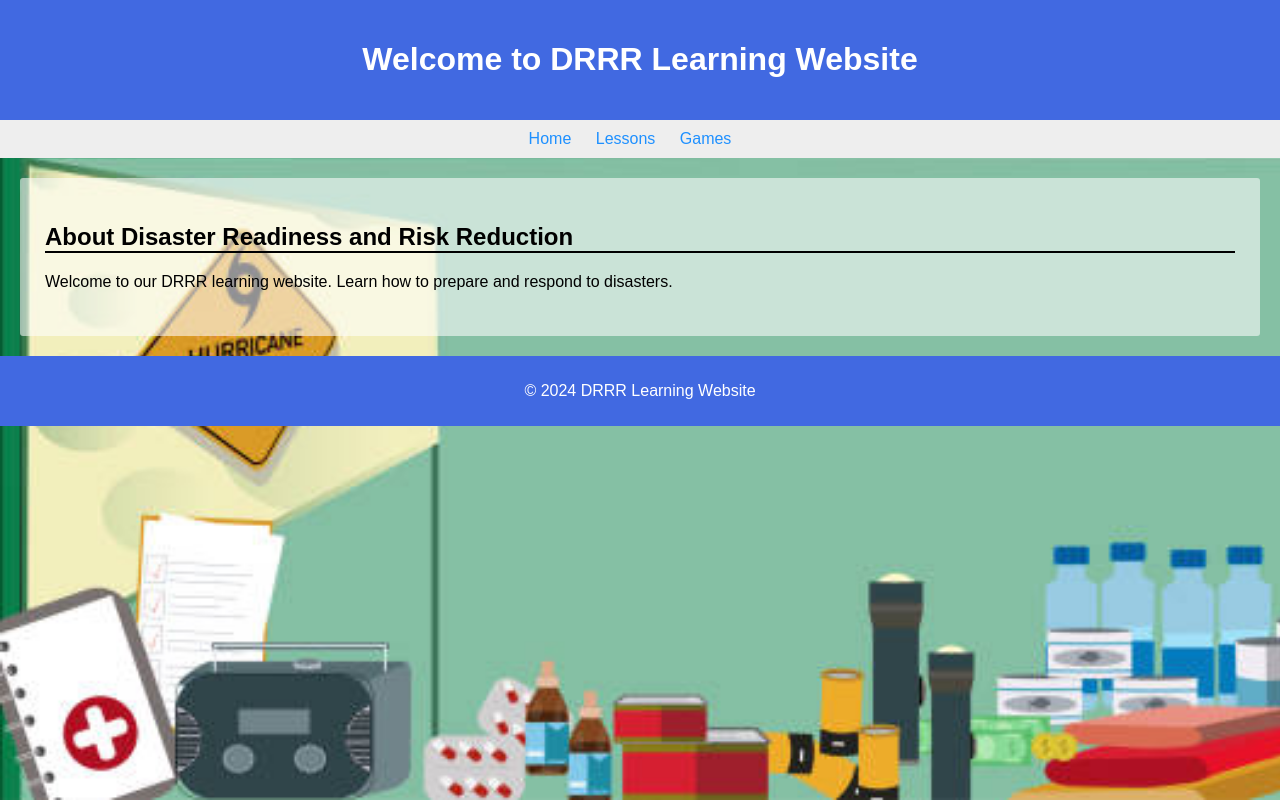
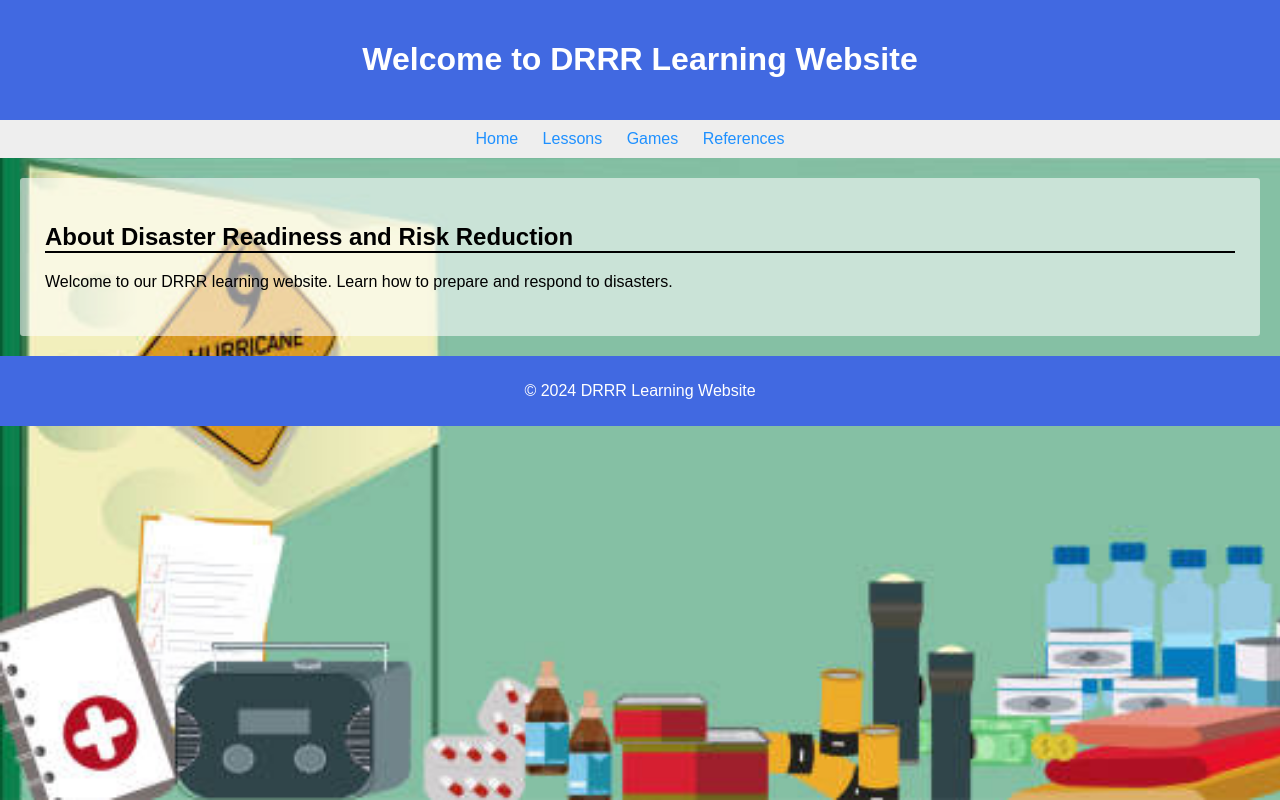
Before and after one commit to gamecode16/DRRR-Learning-Website, a plain HTML site: page index.html in a window 1280 px wide. Drawn offline with Linux system fonts and the light colour scheme.

Commit message:
Update index.html

```diff
--- a/index.html
+++ b/index.html
@@ -15,6 +15,7 @@
             <li><a href="index.html">Home</a></li>
             <li><a href="lessons.html">Lessons</a></li>
             <li><a href="games.html">Games</a></li>
+            <li><a href="references.html">References</a></li>
         </ul>
     </nav>
     <main>
```
